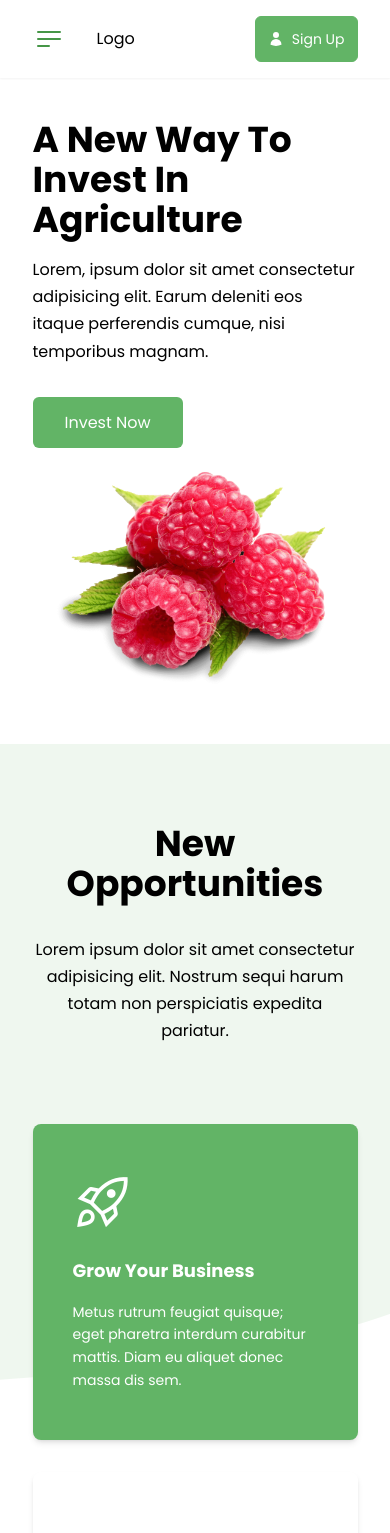
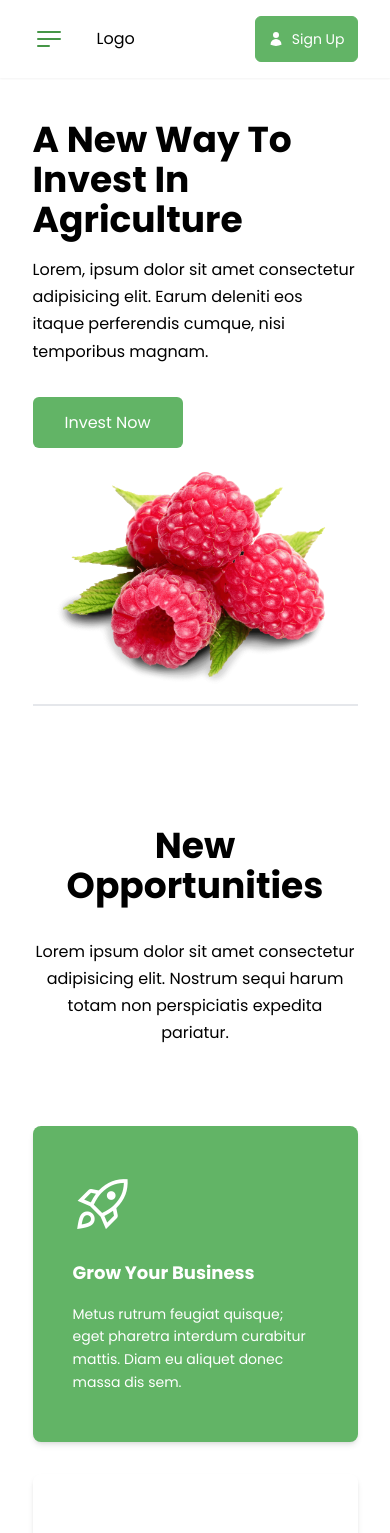
Before and after one commit to OldRodger/WiFahrm, a React (Vite) app: page / in a window 390 px wide. Shown: the top 1533 px of the page. Built offline with nearby package versions, Linux system fonts and the light colour scheme.

Commit message:
fixed minor color difference on mobile

```diff
--- a/src/components/footer/index.tsx
+++ b/src/components/footer/index.tsx
@@ -2,7 +2,7 @@ function Footer() {
     return <footer>
         <div className="bg-footer-wave bg-cover bg-center py-20 md:py-36">
             <div className="w-5/6 mx-auto">
-                <div className="bg-white text-center md:rounded-md md:py-20 md:shadow-2xl">
+                <div className=" text-center md:rounded-md md:bg-white md:py-20 md:shadow-2xl">
                     <h1 className="text-xl tracking-wider font-semibold mb-8 md:text-2xl">The future of <span className="text-primary-300 capitalize">farm investing</span> is Wifahrm</h1>
                     <button className="capitalize px-12 py-2 bg-primary-300 text-white rounded-md">invest now</button>
                 </div>
--- a/src/pages/home/benefits.tsx
+++ b/src/pages/home/benefits.tsx
@@ -4,7 +4,7 @@ import BenefitCard from "./benefit-card";
 function Benefits() {
 
 
-    return <section className="bg-benefits-background bg-cover">
+    return <section className="bg-white md:bg-benefits-background bg-cover">
         <div className="pt-20 pb-16 md:pb-28 mx-auto w-5/6 border-b-2 border-gray-100">
             <div>
                 {/* HEADING AND BENEFITS*/}
--- a/src/pages/home/hero.tsx
+++ b/src/pages/home/hero.tsx
@@ -2,7 +2,7 @@ import { Image7 } from "@/assets";
 
 function Hero() {
     return <header className=" py-10 md:bg-hero-background bg-center bg-cover h-full">
-        <div className="w-5/6 mx-auto h-full items-center md:h-5/6 md:flex">
+        <div className="w-5/6 border-b-2 mx-auto h-full items-center md:h-5/6 md:flex md:border-none">
             {/* MAIN HEADER */}
             <div className="md:basis-3/5 mt-20 md:mt-0 flex items-center">
                 <div className="sm:w-3/5 ">
```
